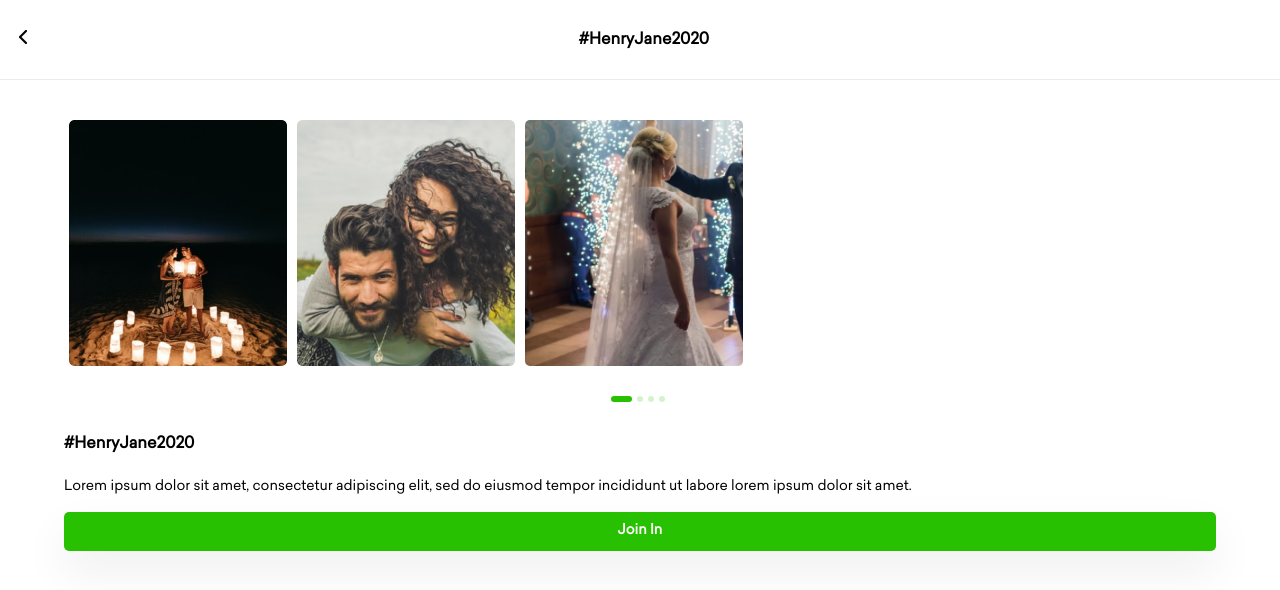
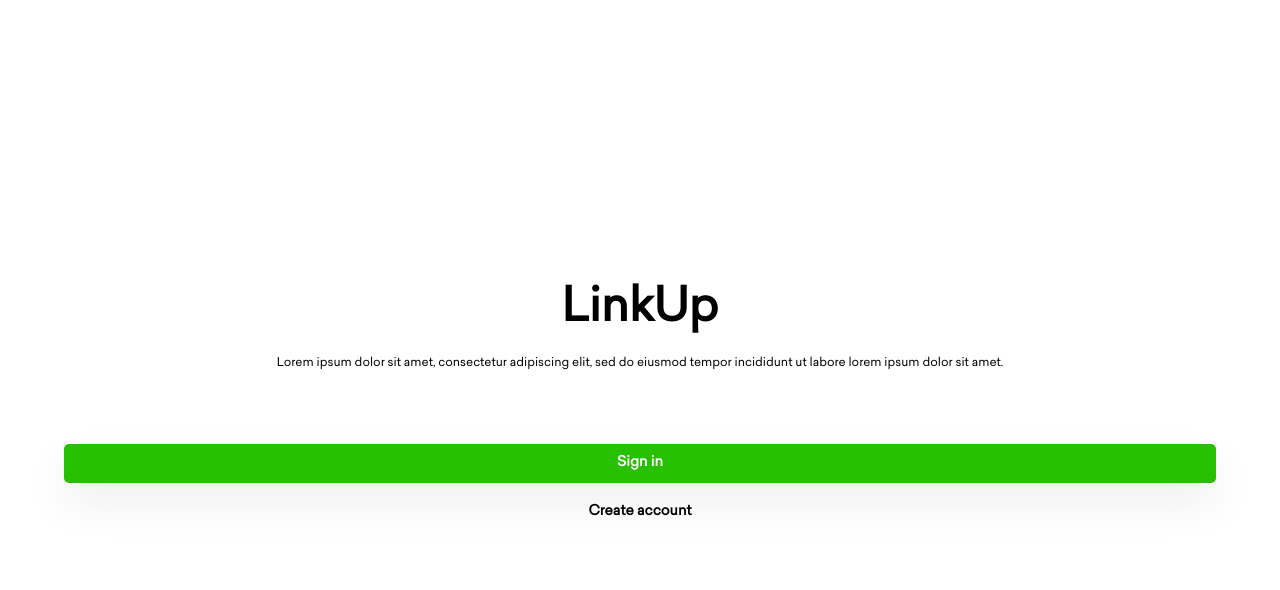
Before and after one commit to chibaba/owan, a React (Create React App) app: page / in a window 1280 px wide. Shown: the top 590 px of the page. Built offline with nearby package versions, Linux system fonts and the light colour scheme.

Commit message:
replace home page content

```diff
--- a/src/Pages/Home/index.jsx
+++ b/src/Pages/Home/index.jsx
@@ -1,54 +1,59 @@
 import React from 'react';
 import Styled from 'styled-components';
-import Layout from '../../Commons/Layout';
-import Drawer from '../../Commons/Drawer';
-import { useAppContext } from '../../Context/AppContext';
-import EventsCarousel from '../../Components/EventsCarousel';
 import Button from '../../Commons/Button';
+import { Link } from 'react-router-dom';
 
-function Home({ events }) {
-  const { showDrawer } = useAppContext();
-
+function Home() {
   return (
-    <>
-      {showDrawer ? <Drawer drawerPosition="right"></Drawer> : null}
-      <Layout fullWidth={true}>
-        <EventsCarousel data={events} />
-        <EventDescriptionWrapper>
-          <EventDescription>
-            <h4>#HenryJane2020</h4>
-            <p>
-              Lorem ipsum dolor sit amet, consectetur adipiscing elit, sed do
-              eiusmod tempor incididunt ut labore lorem ipsum dolor sit amet.
-            </p>
-            <Button text="Join In" />
-          </EventDescription>
-        </EventDescriptionWrapper>
-      </Layout>
-    </>
+    <ContentWrapper>
+      <Logo>LinkUp</Logo>
+      <p>
+        Lorem ipsum dolor sit amet, consectetur adipiscing elit, sed do eiusmod
+        tempor incididunt ut labore lorem ipsum dolor sit amet.
+      </p>
+      <ButtonsArea>
+        <Link to="/events">
+          <Button text="Sign in" />
+        </Link>
+        <Link to="/">Create account</Link>
+      </ButtonsArea>
+    </ContentWrapper>
   );
 }
 
-const EventDescriptionWrapper = Styled.section`
-  width: 100%;
-  background: #fff;
+const ContentWrapper = Styled.section`
+ width: 90%;
+ margin: auto;
+ display: flex;
+ justify-content: center;
+ align-items: center;
+ height: 100vh;
+ flex-direction: column;
+ p {
+   text-align: center;
+   font-size: 12px;
+   line-height: 18px;
+ }
 `;
 
-const EventDescription = Styled.article`
-  width: 90%;
-  margin: auto;
-  p {
-    font-size: 14px;
-    line-height: 1.5;
-  }
+const Logo = Styled.h1`
+  font-weight: bold;
+  font-size: 46px;
+  margin: 0;
 `;
 
-Home.defaultProps = {
-  events: [
-    { id: 1, title: '#HenryJane2020', image: '/assets/images/couple1.png' },
-    { id: 2, title: '#JohnJaneDoe2090', image: '/assets/images/couple2.png' },
-    { id: 3, title: '#SimTol2021', image: '/assets/images/couple3.png' },
-  ],
-};
+const ButtonsArea = Styled.div`
+ width: 100%;
+ margin-top: 40px;
+ a {
+  display: block;
+  text-align: center;
+  margin-top: 20px;
+  font-size: 14px;
+  color: #000;
+  text-decoration: none;
+  font-weight: 900;
+ }
+`;
 
 export default Home;
```
